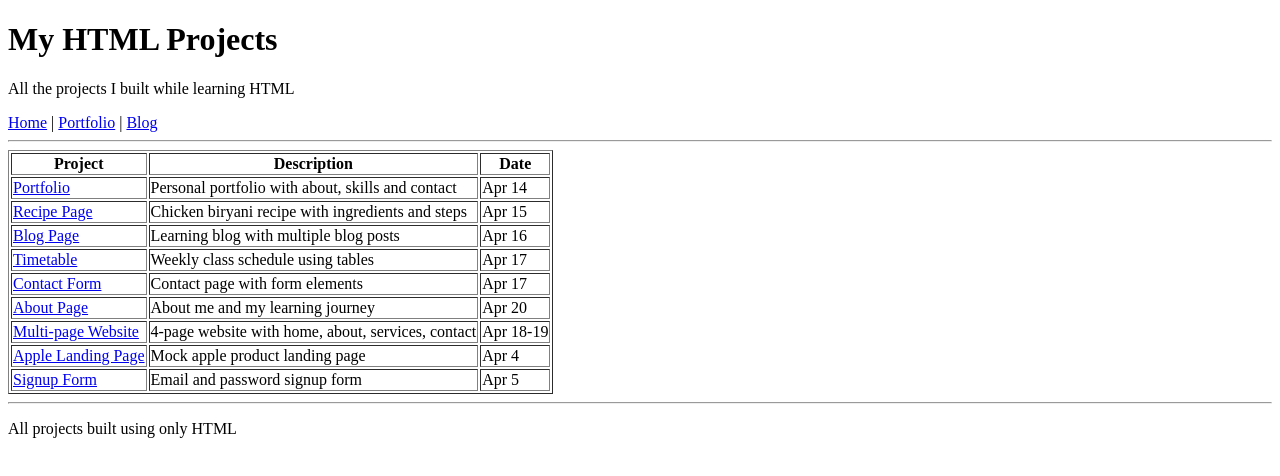
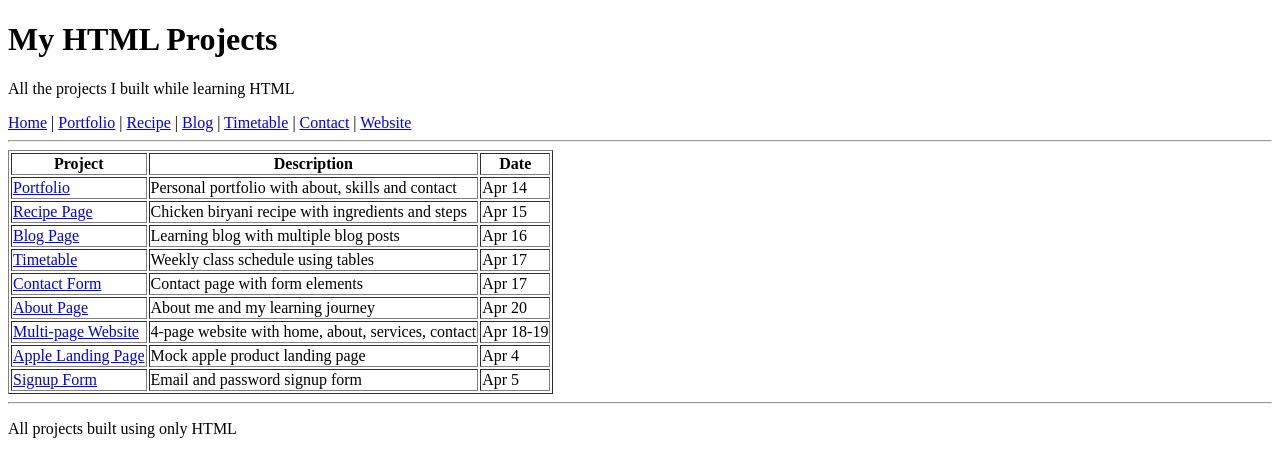
Before and after one commit to Pranto-Paul/html-basics, a plain HTML site: page projects/index.html in a window 1280 px wide. Drawn offline with Linux system fonts and the light colour scheme.

```diff
--- a/projects/index.html
+++ b/projects/index.html
@@ -11,7 +11,11 @@
       <nav>
         <a href="../index.html">Home</a> |
         <a href="portfolio.html">Portfolio</a> |
-        <a href="blog.html">Blog</a>
+        <a href="recipe.html">Recipe</a> |
+        <a href="blog.html">Blog</a> |
+        <a href="timetable.html">Timetable</a> |
+        <a href="contact.html">Contact</a> |
+        <a href="website/index.html">Website</a>
       </nav>
     </header>
 
```
Also changed, not shown: index.html (+1 -1 lines), 3 other files.
